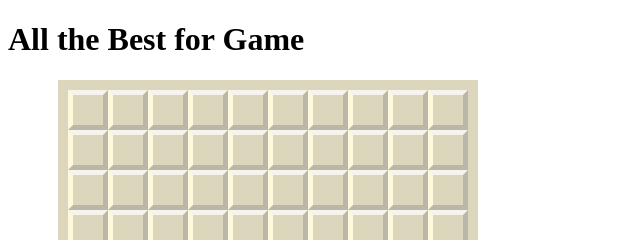
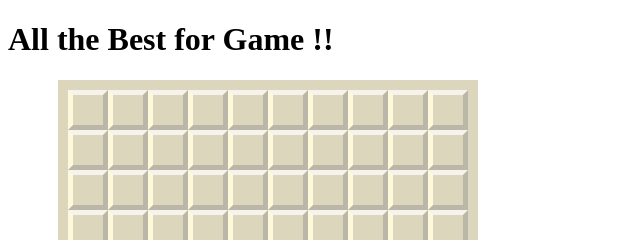
Before and after one commit to technicalneeraj/minegame, a plain HTML site: page index.html in a window 1280 px wide. Shown: the top 240 px of the page, 0-640 px from the left. Drawn offline with Linux system fonts and the light colour scheme.

Commit message:
changes done

```diff
--- a/index.html
+++ b/index.html
@@ -8,7 +8,7 @@
 </head>
 <body>
     <div class="container">
-        <h1>All the Best for Game
+        <h1>All the Best for Game !!
         </h1>
         <div class="grid"></div>
         <div>Flags Left : <span id="flagsLeft"></span></div>
```
